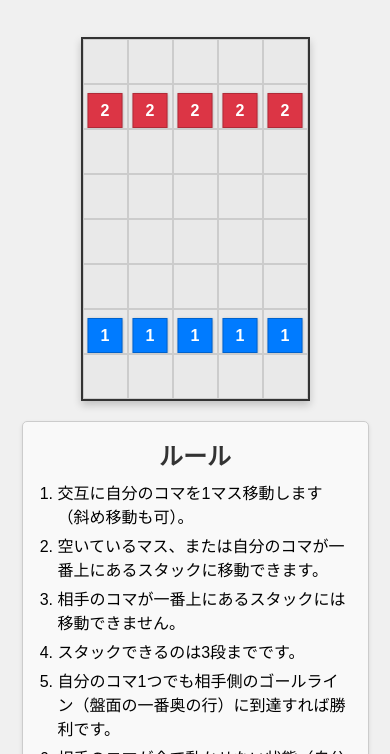
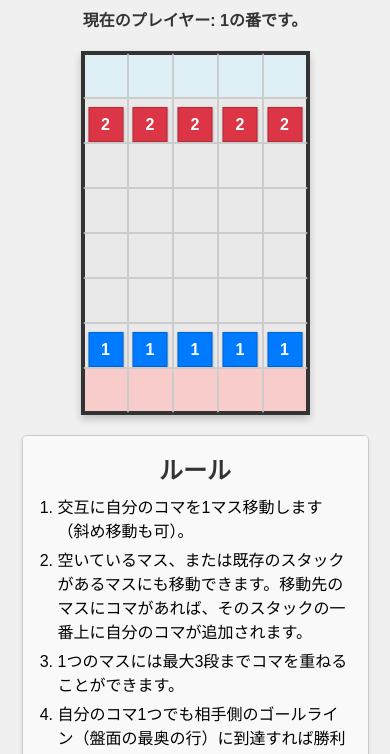
Before and after one commit to Shimajiri-r/jintori-game, a plain HTML site: page index.html in a window 390 px wide. Shown: the part 90-844 px from the top of the page. Drawn offline with Linux system fonts and the light colour scheme.

Commit message:
Enable scrolling for rules section and adjust its height for responsiveness

```diff
--- a/index.html
+++ b/index.html
@@ -8,7 +8,7 @@
 </head>
 <body>
     <h1>陣取りゲーム</h1>
-    <div class="main-container">
+    <p id="message"></p> <div class="main-container">
         <div class="board-container">
             <div id="board">
                 </div>
@@ -17,15 +17,13 @@
             <h2>ルール</h2>
             <ol>
                 <li>交互に自分のコマを1マス移動します（斜め移動も可）。</li>
-                <li>空いているマス、または自分のコマが一番上にあるスタックに移動できます。</li>
-                <li>相手のコマが一番上にあるスタックには移動できません。</li>
-                <li>スタックできるのは3段までです。</li>
-                <li>自分のコマ1つでも相手側のゴールライン（盤面の一番奥の行）に到達すれば勝利です。</li>
+                <li>空いているマス、または既存のスタックがあるマスにも移動できます。移動先のマスにコマがあれば、そのスタックの一番上に自分のコマが追加されます。</li>
+                <li>1つのマスには最大3段までコマを重ねることができます。</li>
+                <li>自分のコマ1つでも相手側のゴールライン（盤面の最奥の行）に到達すれば勝利です。</li>
                 <li>相手のコマが全て動かせない状態（自分のコマの下にあるなど）になればロック勝ちです。</li>
                 <li>自分の初期配置のすぐ後ろにあるゴールラインへは移動できません。</li>
             </ol>
-            </div>
+        </div>
     </div>
-    <p id="message"></p>
     <script src="knock.js"></script> </body>
 </html>
--- a/style.css
+++ b/style.css
@@ -1,11 +1,11 @@
 /* style.css */
 
-/* --- 基本スタイル（既存のまま） --- */
+/* --- 基本スタイル --- */
 body {
     font-family: sans-serif;
     display: flex;
-    flex-direction: column; /* h1, main-container, message を縦並び */
-    align-items: center;
+    flex-direction: column; /* h1, message, main-container を縦並びにする */
+    align-items: center;    /* 横方向の中央寄せ */
     margin: 20px;
     background-color: #f0f0f0;
     min-width: 320px; /* 最小幅を設定して、極端な崩れを防ぐ */
@@ -13,11 +13,12 @@ body {
 
 h1 {
     color: #333;
-    margin-bottom: 20px;
+    margin-bottom: 5px; /* メッセージとの間隔を小さくする */
 }
 
 #message {
-    margin-top: 20px;
+    margin-top: 5px;    /* タイトルとの間隔を小さくする */
+    margin-bottom: 20px; /* メッセージとメインコンテナの間の間隔 */
     font-weight: bold;
     color: #333;
     min-height: 20px;
@@ -29,12 +30,11 @@ h1 {
 .main-container {
     display: flex;
     flex-direction: row; /* デフォルトは横並び */
-    align-items: flex-start;
-    margin-top: 20px;
-    flex-wrap: wrap; /* 子要素（盤面とルール）が収まらない場合に折り返す */
+    align-items: flex-start; /* 上揃え */
+    flex-wrap: wrap;       /* 子要素が収まらない場合に折り返す */
     justify-content: center; /* 折り返した時に中央に寄せる */
-    width: 100%; /* 親要素の幅に合わせて広がるように */
-    max-width: 900px; /* 最大幅を設定して、広い画面で広がりすぎないように調整 */
+    width: 100%;           /* 親要素の幅に合わせて広がるように */
+    max-width: 900px;      /* 広い画面で広がりすぎないように最大幅を設定 */
 }
 
 .board-container {
@@ -45,7 +45,7 @@ h1 {
     flex-shrink: 0; /* 縮小されすぎないように */
 }
 
-/* 盤面グリッドのセルのサイズを調整 */
+/* 盤面グリッド */
 #board {
     display: grid;
     grid-template-columns: repeat(5, 50px); /* デフォルトのマス目サイズ */
@@ -53,22 +53,33 @@ h1 {
     border: none;
 }
 
+/* 各マス目 */
 .cell {
     width: 50px; /* デフォルトのマス目サイズ */
-    height: 50px; /* デフォルトのマス目サイズ */
+    height: 50px;
     border: 1px solid #ccc;
     display: flex;
     justify-content: center;
     align-items: center;
     font-size: 20px;
     cursor: pointer;
-    position: relative;
-    overflow: hidden;
+    position: relative; /* 重ねるコマの絶対配置の基準にする */
+    overflow: hidden;   /* コマがセルからはみ出さないように */
     background-color: #e9e9e9;
-    box-sizing: border-box;
+    box-sizing: border-box; /* paddingとborderをwidth/heightに含める */
 }
 
-/* --- コマのスタイル（既存のまま） --- */
+/* 盤面全体の枠を太く見せるためのスタイル (cellのborderを利用) */
+.cell[data-row="0"] { border-top: 2px solid #333; }
+.cell[data-row="7"] { border-bottom: 2px solid #333; }
+.cell[data-col="0"] { border-left: 2px solid #333; }
+.cell[data-col="4"] { border-right: 2px solid #333; }
+
+/* ゴールラインの視覚的表示 */
+.goal-line-p1 { background-color: rgba(173, 216, 230, 0.4); }
+.goal-line-p2 { background-color: rgba(240, 128, 128, 0.4); }
+
+/* 重ねられた個々のコマのスタイル */
 .stacked-piece {
     display: flex;
     justify-content: center;
@@ -76,21 +87,21 @@ h1 {
     color: white;
     font-weight: bold;
     box-sizing: border-box;
-    width: 40px;
+    width: 40px; /* 重ねるコマのサイズ */
     height: 40px;
     font-size: 18px;
-    position: absolute;
+    position: absolute; /* 親要素 (.cell) を基準に絶対配置 */
     left: 50%;
     transform: translateX(-50%);
     border: 1px solid rgba(0, 0, 0, 0.2);
     box-shadow: 0 1px 3px rgba(0, 0, 0, 0.3);
 }
 
-.player1-stacked { background-color: #007bff; }
-.player2-stacked { background-color: #dc3545; }
+/* 各プレイヤーの重ねられたコマの背景色 */
+.player1-stacked { background-color: #007bff; } /* 青系 */
+.player2-stacked { background-color: #dc3545; } /* 赤系 */
 
-
-/* --- ルールコンテナのスタイル（既存のまま） --- */
+/* --- ルールコンテナのスタイル --- */
 .rules-container {
     width: 300px;
     padding: 15px;
@@ -99,6 +110,12 @@ h1 {
     border-radius: 5px;
     box-shadow: 0 2px 4px rgba(0, 0, 0, 0.1);
     margin-top: 0; /* 盤面と上端を揃える */
+
+    /* ここから追加・修正 */
+    max-height: 300px; /* ★重要: ルール欄の最大高さを設定。この高さを超えるとスクロールバーが出現 */
+    overflow-y: auto;  /* ★重要: 垂直方向のスクロールバーを必要に応じて表示 */
+    overflow-x: hidden; /* 横方向のスクロールバーは非表示 */
+    /* スクロールバーの見た目を調整する場合は、追加のCSSが必要になることがあります */
 }
 
 .rules-container h2 {
@@ -123,17 +140,17 @@ h1 {
 @media (max-width: 768px) {
     .main-container {
         flex-direction: column; /* 縦並びに変更 */
-        align-items: center; /* 中央揃え */
+        align-items: center;    /* 中央揃え */
     }
 
     .board-container {
-        margin-right: 0; /* 横並び時のマージンをリセット */
-        margin-bottom: 20px; /* 縦並び時にルールとの間にマージン */
+        margin-right: 0;        /* 横並び時のマージンをリセット */
+        margin-bottom: 20px;    /* 縦並び時にルールとの間にマージン */
     }
 
     .rules-container {
-        width: 90%; /* 幅を画面の90%にする */
-        max-width: 400px; /* あまり広がりすぎないように最大幅も設定 */
+        width: 90%;             /* 幅を画面の90%にする */
+        max-width: 400px;       /* あまり広がりすぎないように最大幅も設定 */
     }
 }
 
@@ -147,7 +164,7 @@ h1 {
 
     .cell {
         width: 45px; /* 45pxに縮小 */
-        height: 45px; /* 45pxに縮小 */
+        height: 45px;
         font-size: 18px; /* 数字も少し小さく */
     }
 
@@ -158,8 +175,6 @@ h1 {
     }
 
     .board-container {
-        /* スマホでボード全体が画面に収まるように、必要なら幅調整 */
-        /* 例えば、5マス * 45px + 2*2px (border) = 229px */
         width: calc(5 * 45px + 2 * 2px); /* 計算で盤面全体の幅を指定 */
         box-sizing: border-box; /* paddingとborderをwidth/heightに含める */
     }
@@ -174,7 +189,7 @@ h1 {
 
     .cell {
         width: 40px; /* 40pxに縮小 */
-        height: 40px; /* 40pxに縮小 */
+        height: 40px;
         font-size: 16px;
     }
 
```
